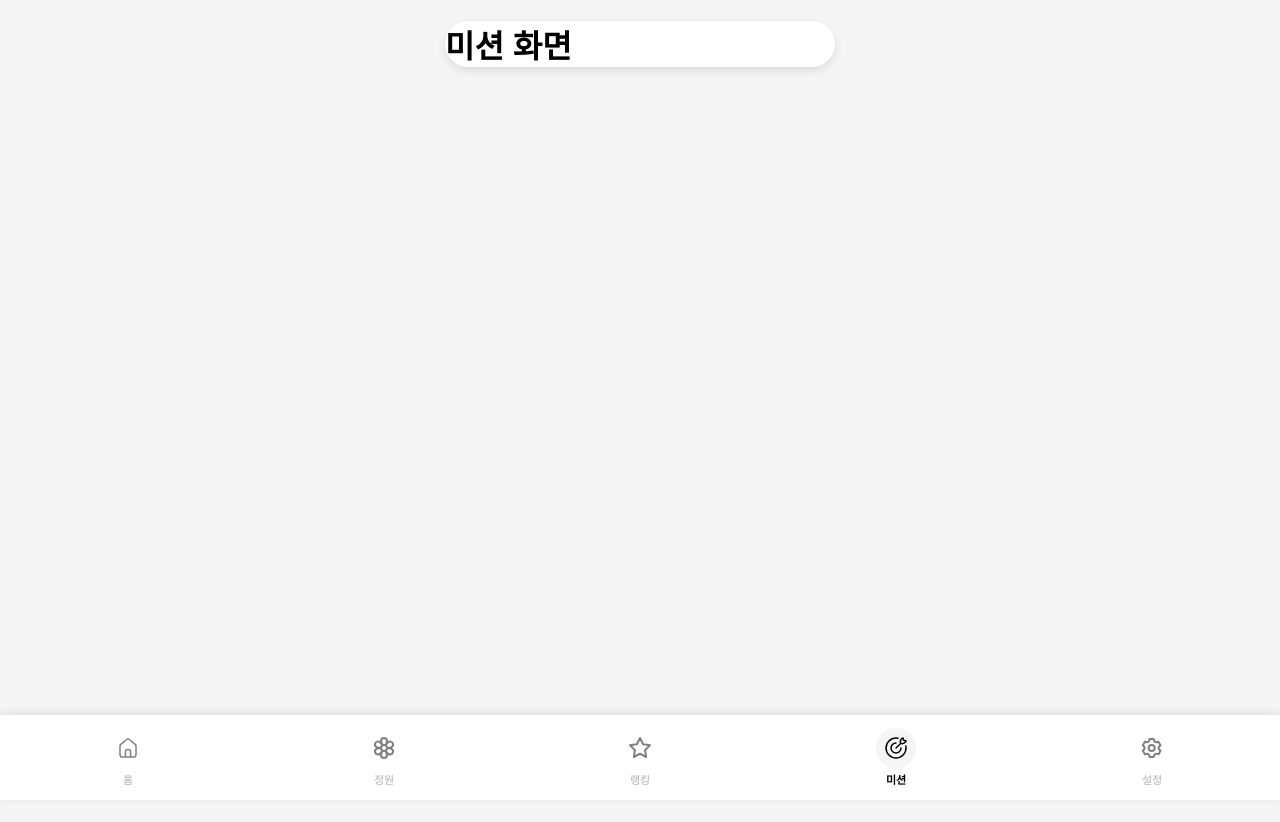
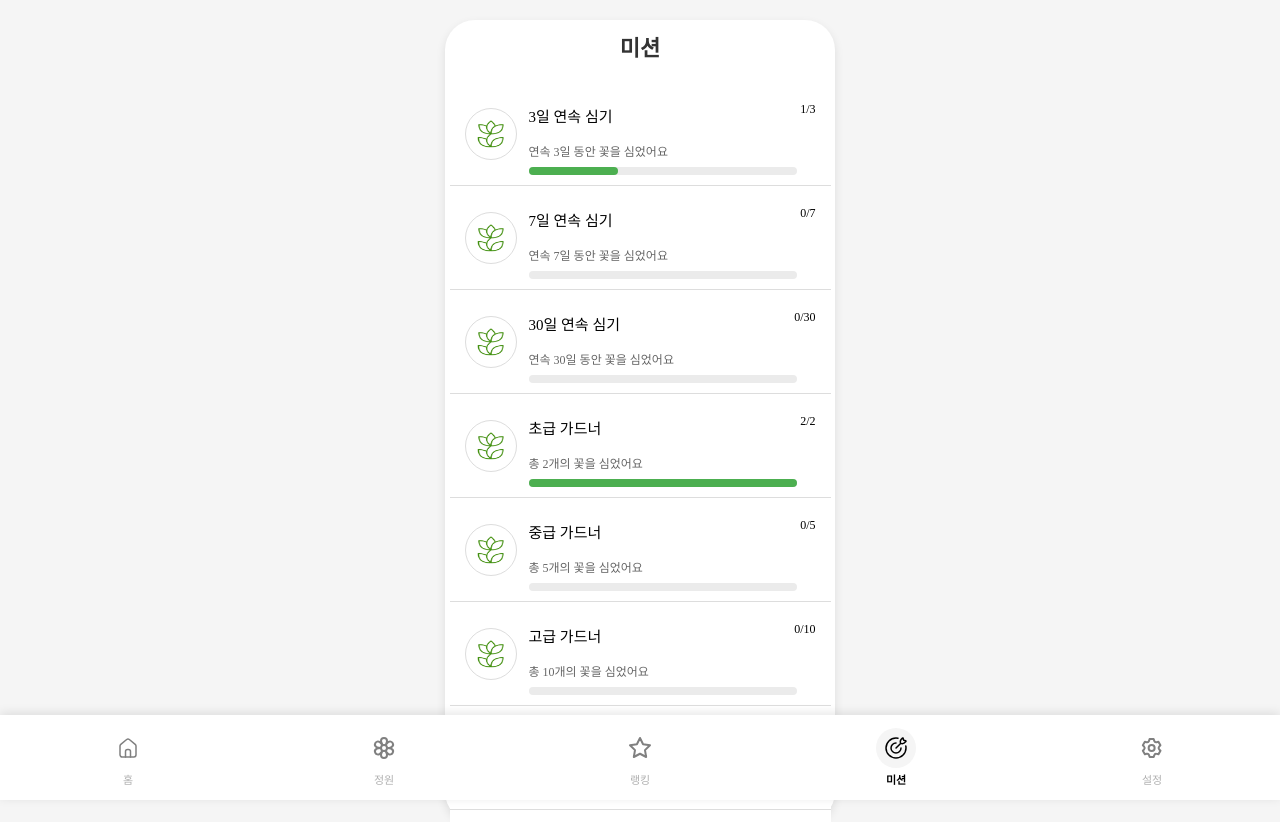
Before and after one commit to Codeit-boost/Garden-FE, a React (Create React App) app: page /mission in a window 1280 px wide. Before the commit the page ends 800 px from the top, so only its background shows below. Built offline with nearby package versions, Linux system fonts and the light colour scheme.

Commit message:
미션 페이지 스타일 구현

```diff
--- /dev/null
+++ b/src/components/mission/mission.js
@@ -0,0 +1,45 @@
+import React from "react";
+import "../../styles/mission.css";
+import logo from "../../assets/icons/로고.png";
+
+const missions = [
+  { id: 1, name: "3일 연속 심기", description: "연속 3일 동안 꽃을 심었어요", progress: 1, total: 3 },
+  { id: 2, name: "7일 연속 심기", description: "연속 7일 동안 꽃을 심었어요", progress: 0, total: 7 },
+  { id: 3, name: "30일 연속 심기", description: "연속 30일 동안 꽃을 심었어요", progress: 0, total: 30 },
+  { id: 4, name: "초급 가드너", description: "총 2개의 꽃을 심었어요", progress: 2, total: 2 },
+  { id: 5, name: "중급 가드너", description: "총 5개의 꽃을 심었어요", progress: 0, total: 5 },
+  { id: 6, name: "고급 가드너", description: "총 10개의 꽃을 심었어요", progress: 0, total: 10 },
+  { id: 7, name: "5시간 집중", description: "총 5시간 동안 집중했어요", progress: 5, total: 5 },
+  { id: 8, name: "10시간 집중", description: "총 10시간 동안 집중했어요", progress: 0, total: 10 },
+  { id: 9, name: "15시간 집중", description: "총 15시간 동안 집중했어요", progress: 0, total: 15 },
+];
+
+const MissionPage = () => {
+  return (
+    <div className="mission-container">
+      <h1 className="mission-title">미션</h1>
+      <div className="mission-list">
+        {missions.map((mission) => (
+          <div key={mission.id} className="mission-item">
+            <div className="mission-icon-container">
+              <img src={logo} alt="미션 아이콘" className="mission-icon" />
+            </div>
+            <div className="mission-content">
+              <p className="mission-name">{mission.name}</p>
+              <p className="mission-description">{mission.description}</p>
+              <div className="progress-bar-container">
+                <div
+                  className="progress-bar-fill"
+                  style={{ width: `${(mission.progress / mission.total) * 100}%` }}
+                ></div>
+              </div>
+              <p className="progress-text">{mission.progress}/{mission.total}</p>
+            </div>
+          </div>
+        ))}
+      </div>
+    </div>
+  );
+};
+
+export default MissionPage;
--- a/src/screens/Mission.js
+++ b/src/screens/Mission.js
@@ -1,11 +1,11 @@
-// src/screens/Mission.js
 import React from "react";
 import TabBar from "../components/BottomBar";
+import MissionPage from "../components/mission/mission";
 
 const Mission = () => {
   return (
-    <div>
-      <h1>미션 화면</h1>
+    <div className="mission-screen">
+      <MissionPage />
       <TabBar />
     </div>
   );
--- /dev/null
+++ b/src/styles/mission.css
@@ -0,0 +1,120 @@
+/* 상단 미션 제목 스타일 */
+.mission-title {
+    font-family: "Korail Round Gothic Bold";
+    font-size: 22px;
+    font-weight: 700;
+    padding-top: 10px;
+    text-align: center;
+    color: #333;
+    margin: 20px 0;
+  }
+
+  /* 미션 리스트 스타일 */
+  .mission-list {
+    width: 100%;
+    max-height: calc(100vh - 60px);
+    overflow-y: scroll; /* 스크롤바가 화면을 줄이지 않도록 설정 */
+    display: flex;
+    flex-direction: column;
+    align-items: center;
+    scrollbar-width: none; /* 파이어폭스에서 스크롤바 숨기기 */
+  }
+
+  /* 크롬 및 엣지에서 스크롤바 완전히 숨기기 */
+  .mission-list::-webkit-scrollbar {
+    display: none;
+  }
+
+  /* 미션 아이템 스타일 */
+  .mission-item {
+    display: flex;
+    align-items: center;
+    justify-content: space-between;
+    width: 90%;
+    padding: 10px 15px;
+    background: #fff;
+    border-bottom: 1px solid #ddd;
+    position: relative;
+  }
+
+  /* 리스트의 마지막 미션에는 구분선 제거 */
+  .mission-item:last-child {
+    border-bottom: none;
+  }
+
+  /* 미션 아이콘을 원형 테두리로 감싸기 */
+  .mission-icon-container {
+    width: 50px;
+    height: 50px;
+    border-radius: 50%;
+    background: white;
+    display: flex;
+    align-items: center;
+    justify-content: center;
+    border: 1px solid #ddd;
+    margin-right: 12px;
+  }
+
+  .mission-icon {
+    width: 30px;
+    height: 30px;
+  }
+
+  /* 미션 정보 컨테이너 */
+  .mission-content {
+    flex: 1;
+    position: relative;
+    display: flex;
+    flex-direction: column;
+    justify-content: center;
+    gap: 2px; /* 미션 제목과 설명, 진척도 바 사이의 간격을 줄이기 */
+  }
+
+  /* 미션 이름 */
+  .mission-name {
+    font-family: "Korail Round Gothic Bold";
+    font-size: 15px;
+    font-weight: 400;
+    line-height: 20px;
+    margin-bottom: 2px;
+  }
+
+  /* 미션 설명 */
+  .mission-description {
+    font-family: "Korail Round Gothic Light";
+    font-size: 12px;
+    font-weight: 400;
+    line-height: 18px;
+    color: #666;
+    margin-bottom: 2px;
+  }
+
+  /* 진행 바 컨테이너 */
+  .progress-bar-container {
+    width: 100%;
+    max-width: 268px;
+    height: 8px;
+    border-radius: 10px;
+    background: #ebebeb;
+    position: relative;
+    margin-top: 2px; /* 간격을 줄여서 조정 */
+  }
+
+  /* 진행 바 채우기 */
+  .progress-bar-fill {
+    height: 100%;
+    border-radius: 10px;
+    background: #4caf50;
+  }
+
+  /* 진행도 텍스트 (우측 끝 정렬) */
+  .progress-text {
+    font-family: "Korail Round Gothic Medium";
+    font-size: 12px;
+    font-weight: 400;
+    line-height: 16.8px;
+    position: absolute;
+    right: 0;
+    top: -3px;
+    text-align: right;
+  }
```
